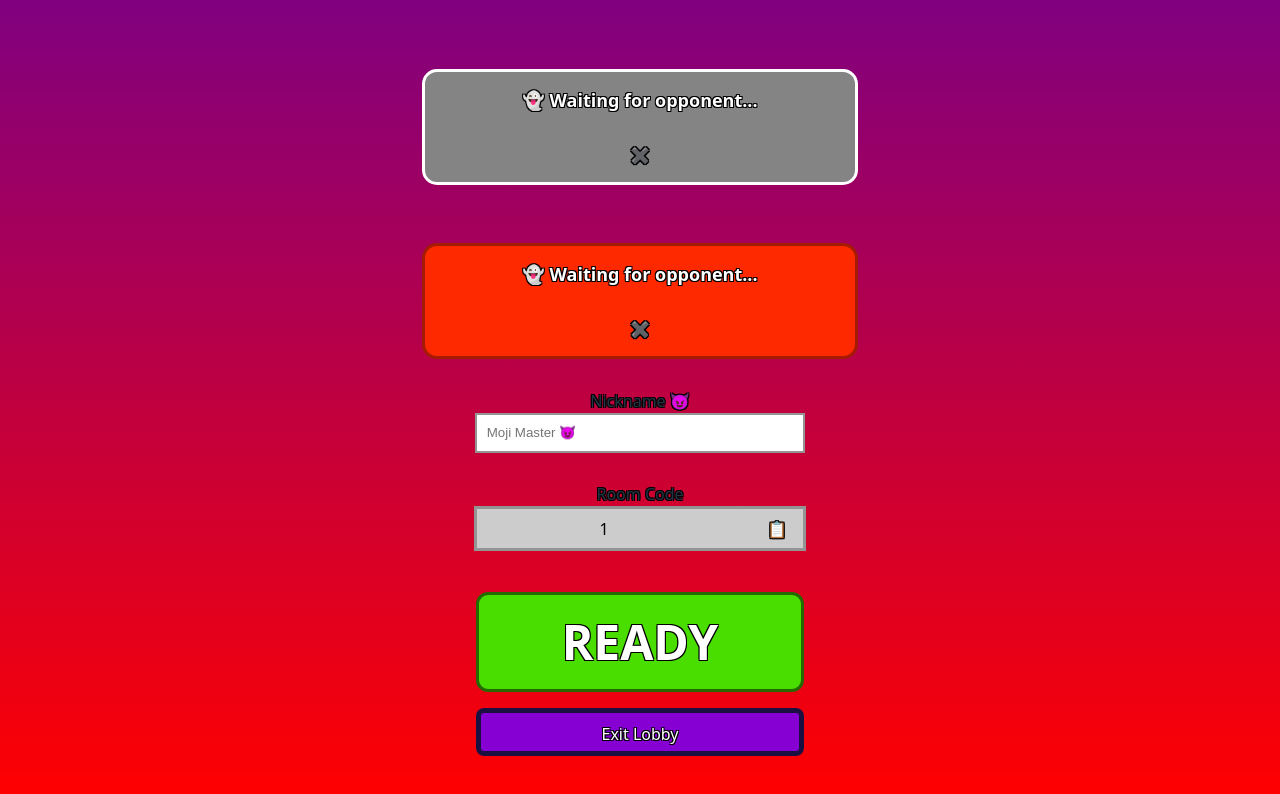
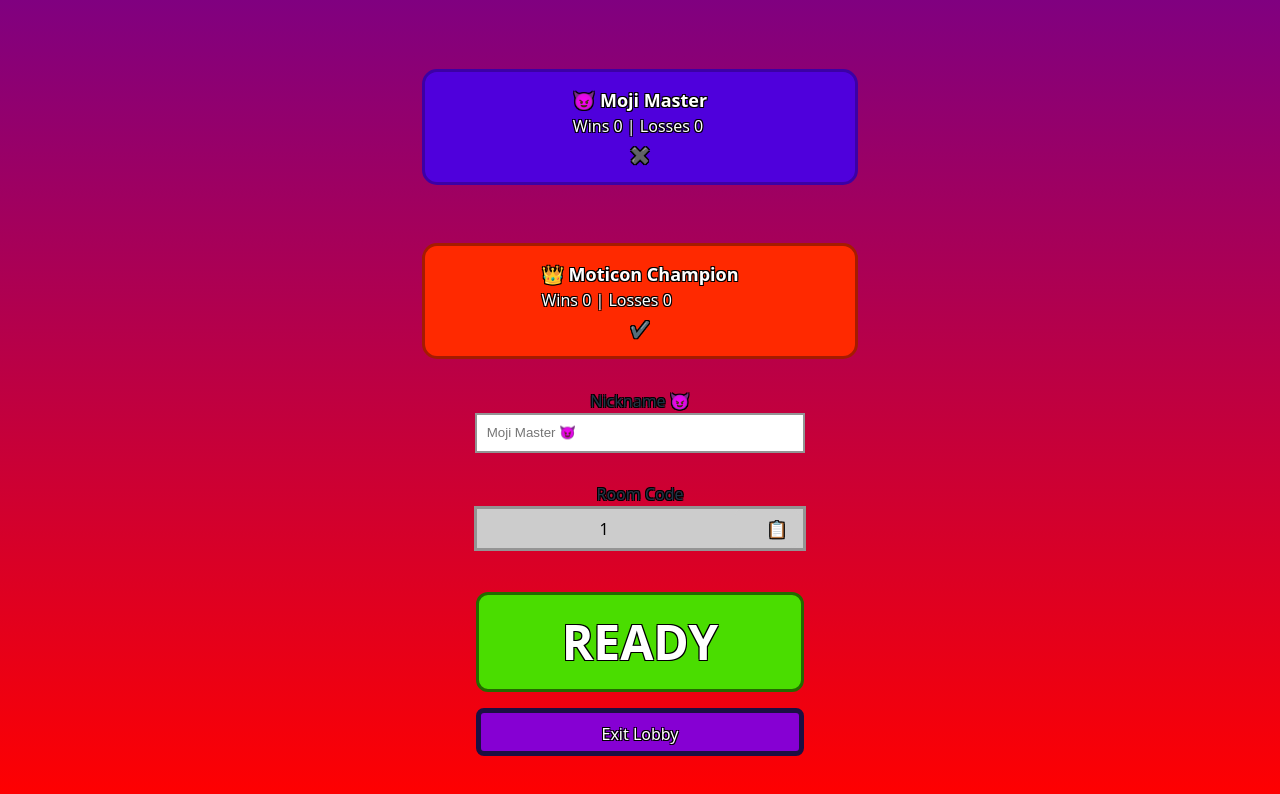
Before and after one commit to HazyWinner555/emoji-dualing, a React (Vite) app in the folder emoji-dueling/: page /1/1/lobby in a window 1280 px wide. Shown: the top 794 px of the page. Built offline with nearby package versions, Linux system fonts and the light colour scheme; no server answers.

Commit message:
Setting up presentation branch with page nav

```diff
--- a/emoji-dueling/src/Pages/Home.jsx
+++ b/emoji-dueling/src/Pages/Home.jsx
@@ -16,6 +16,7 @@ import JoinRoom from "../components/JoinRoom";
 import ServerConnection from "../components/ServerConnection";
 
 function Home() {
+    const presentationMode = true;
     const [roomID, setRoomID] = useState(null);
     const [joinRoomLink, setJoinRoomLink] = useState("");
     const [username, setUsername] = useState("");
@@ -43,6 +44,10 @@ function Home() {
     }, [socket, navigate]);
 
     const createRoomAndNavigate = useCallback(() => {
+        if (presentationMode) {
+            navigate("/TEST/host/lobby")
+        }
+        else {
             if (!socket) {
                 alert("Not connected to server. Please refresh the page.");
                 return;
@@ -69,6 +74,7 @@ function Home() {
                 console.error("Error sending CREATE_ROOM:", error);
                 alert("Failed to create room. Please try again.");
             }
+        }
     }, [socket]);
 
     function joinRoomChangeHandler(e) {
@@ -80,7 +86,8 @@ function Home() {
         if (socket && socket.readyState === WebSocket.OPEN) {
             socket.send(`SET_USERNAME:${newUsername}`);
         }
-    };
+    }
+
 
     return (
         <div className="container">
--- a/emoji-dueling/src/Pages/Lobby.jsx
+++ b/emoji-dueling/src/Pages/Lobby.jsx
@@ -16,12 +16,13 @@ import { useNavigate, useParams, useLocation } from "react-router-dom";
 import ServerConnection from "../components/ServerConnection";
 
 function Lobby() {
+    const presentationMode = true
     const [userUsername, setUserUsername] = useState(null);
-    const [userScore, setUserScore] = useState([0, 0]);
+    const [userScore, setUserScore] = useState();
     const [userIsReady, setUserReady] = useState(false);
     const [username, setUsername] = useState(null);
     const [opponentUsername, setOpponentUsername] = useState(null);
-    const [opponentScore, setOpponentScore] = useState([0, 0]);
+    const [opponentScore, setOpponentScore] = useState();
     const [opponentIsReady, setOpponentReady] = useState(false);
     const [connectionError, setConnectionError] = useState(null);
     const { roomCode, userIsHost: userIsHostParam } = useParams();
@@ -33,6 +34,15 @@ function Lobby() {
     let refreshInterval;
 
     useEffect(() => {
+        if (presentationMode) {
+            setUserUsername("😈 Moji Master")
+            setOpponentUsername("👑 Moticon Champion")
+            setOpponentReady(true)
+            setUserScore([(Number(localStorage.getItem('wins')) || 0), (Number(localStorage.getItem('losses')) || 0)])
+            setOpponentScore([(Number(localStorage.getItem('losses')) || 0), (Number(localStorage.getItem('wins')) || 0)])
+
+        }
+        else {
             if (!socket || socket.readyState !== WebSocket.OPEN) {
                 setConnectionError("Not connected to server");
                 return;
@@ -103,10 +113,15 @@ function Lobby() {
                     socket.send("LEAVE");
                 }
             };
+        }
     }, [socket, roomCode, userIsHostParam]);
 
     const handleReady = (e) => {
         e.preventDefault();
+        if (presentationMode) {
+            navigate(`/${roomCode}/${userIsHost}/start`)
+        }
+        else {
             if (!socket || socket.readyState !== WebSocket.OPEN) {
                 setConnectionError("Not connected to server");
                 return;
@@ -121,6 +136,7 @@ function Lobby() {
                 socket.send("UNREADY");
             }
         };
+    }
 
     const handleUsernameChange = (newUsername) => {
         if (socket && socket.readyState === WebSocket.OPEN) {
```
Lines whose indentation alone changed are shown as unchanged.
